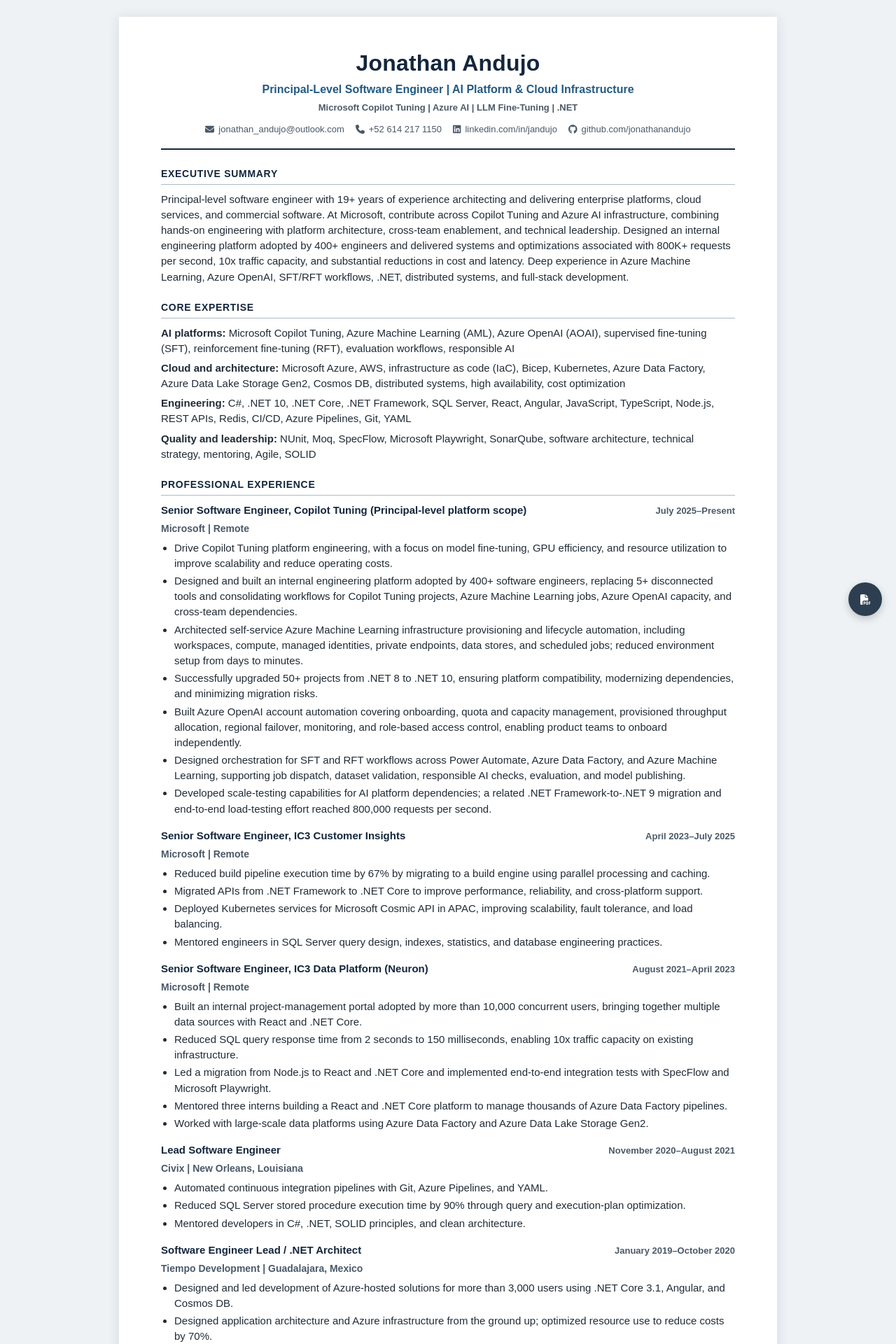
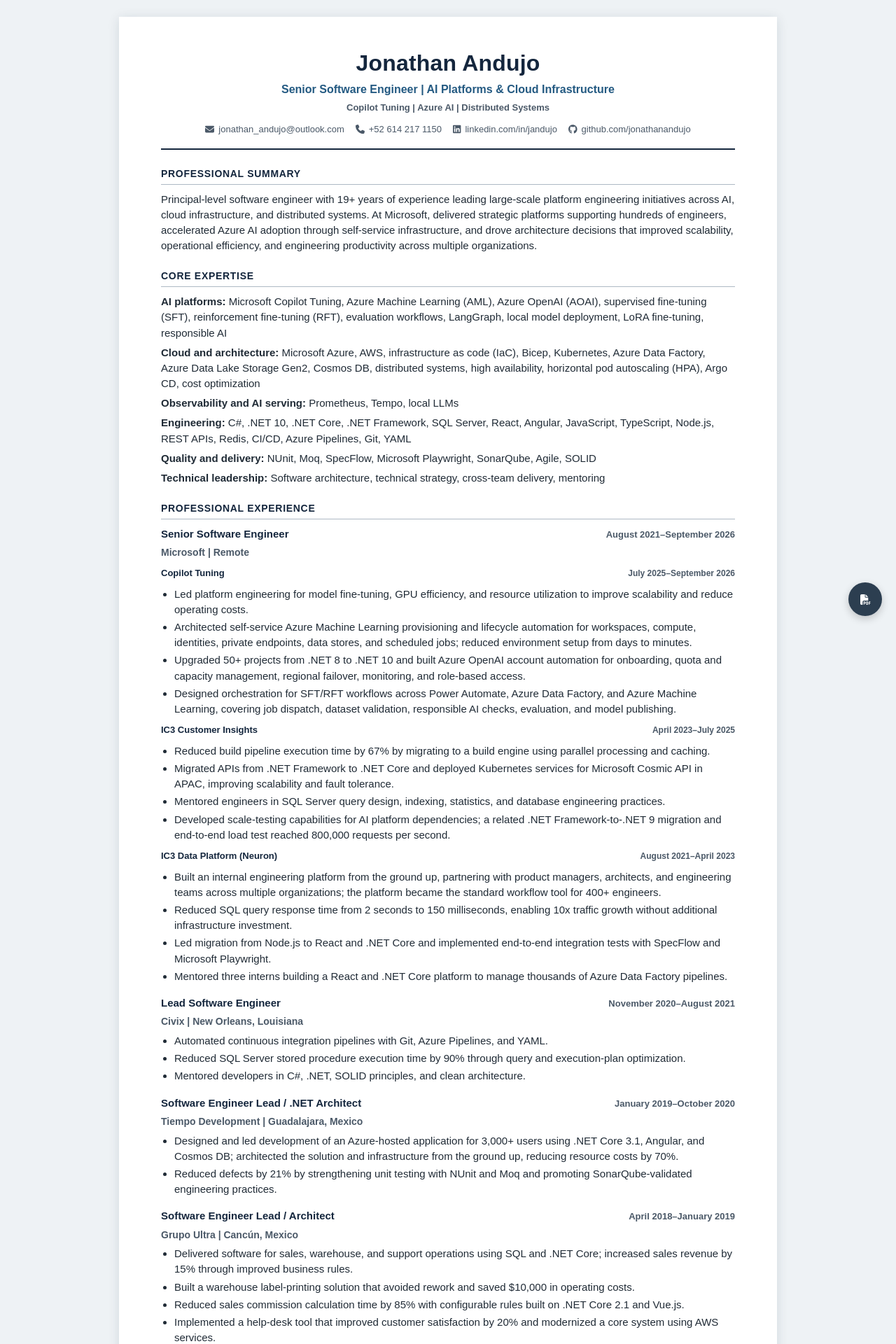
Before and after one commit to jonathanandujo/jonathanandujo.github.io, a Jekyll site: the page index.html, which Jekyll copies as it is, in a window 1280 px wide. Shown: the top 1920 px of the page at 70% size. Built offline with Jekyll 4.4.1, drawn with Linux system fonts in a browser that asks for light colours; some of the changed text lies outside the part shown.

Commit message:
Improved resume v0

```diff
--- a/assets/main.css
+++ b/assets/main.css
@@ -165,6 +165,37 @@
     margin: 0 0 3px;
 }
 
+.team {
+    margin-top: 9px;
+}
+
+.teamHeader {
+    display: flex;
+    align-items: baseline;
+    justify-content: space-between;
+    gap: 4px 16px;
+}
+
+.teamTitle {
+    margin: 0;
+    color: var(--primary);
+    font-size: 13px;
+    font-weight: 700;
+}
+
+.teamDate {
+    flex: 0 0 auto;
+    margin: 0;
+    color: var(--muted);
+    font-size: 12px;
+    font-weight: 600;
+}
+
+.team ul {
+    margin: 3px 0 0;
+    padding-left: 19px;
+}
+
 @media (max-width: 700px) {
     .page {
         margin: 0;
@@ -243,8 +274,13 @@
     }
 
     .jobDate,
-    .jobCompany {
+    .jobCompany,
+    .teamDate {
         font-size: 9pt;
+    }
+
+    .teamTitle {
+        font-size: 9.5pt;
     }
 }
 
@@ -281,7 +317,7 @@
 
 
 /* ========================================
-   PRINT STYLES - Single Page PDF
+   Compact print styles
    ======================================== */
 @media print {
     /* Hide non-print elements */
@@ -352,6 +388,10 @@
         padding-bottom: 2px;
     }
 
+    .section {
+        margin-bottom: 8px;
+    }
+
     .professionalSummary .sectionHeader {
         margin-top: 0;
     }
@@ -385,7 +425,18 @@
     }
 
     .job {
-        margin-bottom: 7px;
+        margin-bottom: 5px;
+    }
+
+    .team {
+        margin-top: 5px;
+    }
+
+    .job li,
+    .team li {
+        font-size: 8pt;
+        line-height: 1.18;
+        margin-bottom: 1px;
     }
 
     .jobTitle {
@@ -484,12 +535,6 @@
         display: none;
     }
 
-    @media print {
-    .page-break {
-        page-break-before: always;
-        break-before: page;
-    }
-}
 }
 
 /* ========================================
--- a/index.html
+++ b/index.html
@@ -2,24 +2,22 @@
 <html lang="en">
 
 <head>
-	<title>Jonathan Andujo | Principal-Level Software Engineer | AI Platform &amp; Cloud</title>
+	<title>Jonathan Andujo | Senior Software Engineer | AI Platforms &amp; Cloud</title>
 	<meta charset="utf-8">
 	<meta name="viewport" content="width=device-width, initial-scale=1">
-	<meta name="description" content="Jonathan Andujo - Senior Technology Leader driving AI platforms, cloud modernization, and high-performance engineering teams at Microsoft and beyond.">
-	<meta name="keywords" content="CTO, Engineering Manager, IT Director, Head of Technology, Technical Leadership, AI, Azure, Microsoft, Digital Transformation, Copilot, LLM">
+	<meta name="description"
+		content="Jonathan Andujo - Senior Software Engineer with 19+ years of experience building AI platforms, cloud infrastructure, and distributed systems.">
+	<meta name="keywords"
+		content="Senior Software Engineer, AI Platforms, Azure, Kubernetes, Microsoft Copilot, LLM, Distributed Systems, .NET">
 	<meta name="author" content="Jonathan Andujo">
 	<meta http-equiv="Cache-control" content="public">
 
-	<!-- Open Graph -->
-	<meta property="og:title" content="Jonathan Andujo - Senior Technology Leader">
-	<meta property="og:description" content="18+ years leading engineering teams, AI platforms, and enterprise-scale modernization">
-	<meta property="og:type" content="website">
-
+	<meta property="og:title" content="Jonathan Andujo | Senior Software Engineer">
+	<meta property="og:description"
+		content="Senior software engineering across AI platforms, Azure, cloud infrastructure, .NET, and distributed systems.">
+	<meta property="og:type" content="profile">
 	<script defer src="https://use.fontawesome.com/releases/v6.5.2/js/all.js" crossorigin="anonymous"></script>
 	<link id="favicon" rel="shortcut icon" href="favicon.ico">
-	<meta property="og:description"
-		content="AI platform engineering, Microsoft Copilot Tuning, Azure infrastructure, .NET, and enterprise-scale systems.">
-	<meta property="og:type" content="profile">
 	<link rel="stylesheet" href="assets/main.css">
 	<link rel="icon" href="favicon.ico">
 	<!-- Microsoft Clarity Analytics -->
@@ -37,8 +35,8 @@
 		<div class="sheet">
 			<header class="header">
 				<h1 class="titleName">Jonathan Andujo</h1>
-				<p class="titlePosition">Principal-Level Software Engineer | AI Platform &amp; Cloud Infrastructure</p>
-				<p class="titleFocus">Microsoft Copilot Tuning | Azure AI | LLM Fine-Tuning | .NET</p>
+				<p class="titlePosition">Senior Software Engineer | AI Platforms &amp; Cloud Infrastructure</p>
+				<p class="titleFocus">Copilot Tuning | Azure AI | Distributed Systems</p>
 				<address class="titleContact">
 					<a href="mailto:jonathan_andujo@outlook.com" target="_blank">
 						<i class="fas fa-envelope" aria-hidden="true"></i>
@@ -60,29 +58,29 @@
 			</header>
 
 			<section class="section" aria-labelledby="summary-heading">
-				<h2 class="sectionHeader" id="summary-heading">Executive Summary</h2>
-				<p class="summary">Principal-level software engineer with 19+ years of experience architecting and
-					delivering enterprise platforms, cloud services, and commercial software. At Microsoft, contribute
-					across Copilot Tuning and Azure AI infrastructure, combining hands-on engineering with platform
-					architecture, cross-team enablement, and technical leadership. Designed an internal engineering
-					platform adopted by 400+ engineers and delivered systems and optimizations associated with 800K+
-					requests per second, 10x traffic capacity, and substantial reductions in cost and latency. Deep
-					experience in Azure Machine Learning, Azure OpenAI, SFT/RFT workflows, .NET, distributed systems,
-					and full-stack development.</p>
+				<h2 class="sectionHeader" id="summary-heading">Professional Summary</h2>
+				<p class="summary">Principal-level software engineer with 19+ years of experience leading large-scale
+					platform engineering initiatives across AI, cloud infrastructure, and distributed systems. At
+					Microsoft, delivered strategic platforms supporting hundreds of engineers, accelerated Azure AI
+					adoption through self-service infrastructure, and drove architecture decisions that improved
+					scalability, operational efficiency, and engineering productivity across multiple organizations.</p>
 			</section>
 
 			<section class="section" aria-labelledby="expertise-heading">
 				<h2 class="sectionHeader" id="expertise-heading">Core Expertise</h2>
 				<p><strong>AI platforms:</strong> Microsoft Copilot Tuning, Azure Machine Learning (AML), Azure OpenAI
 					(AOAI), supervised fine-tuning (SFT), reinforcement fine-tuning (RFT), evaluation workflows,
-					responsible AI</p>
+					LangGraph, local model deployment, LoRA fine-tuning, responsible AI</p>
 				<p><strong>Cloud and architecture:</strong> Microsoft Azure, AWS, infrastructure as code (IaC), Bicep,
 					Kubernetes, Azure Data Factory, Azure Data Lake Storage Gen2, Cosmos DB, distributed systems, high
-					availability, cost optimization</p>
+					availability, horizontal pod autoscaling (HPA), Argo CD, cost optimization</p>
+				<p><strong>Observability and AI serving:</strong> Prometheus, Tempo, local LLMs</p>
 				<p><strong>Engineering:</strong> C#, .NET 10, .NET Core, .NET Framework, SQL Server, React, Angular,
 					JavaScript, TypeScript, Node.js, REST APIs, Redis, CI/CD, Azure Pipelines, Git, YAML</p>
-				<p><strong>Quality and leadership:</strong> NUnit, Moq, SpecFlow, Microsoft Playwright, SonarQube,
-					software architecture, technical strategy, mentoring, Agile, SOLID</p>
+				<p><strong>Quality and delivery:</strong> NUnit, Moq, SpecFlow, Microsoft Playwright, SonarQube,
+					Agile, SOLID</p>
+				<p><strong>Technical leadership:</strong> Software architecture, technical strategy, cross-team
+					delivery, mentoring</p>
 			</section>
 
 			<section class="section" aria-labelledby="experience-heading">
@@ -90,70 +88,68 @@
 
 				<article class="job">
 					<div class="jobHeader">
-						<h3 class="jobTitle">Senior Software Engineer, Copilot Tuning <span
-								class="scopeNote">(Principal-level platform scope)</span></h3>
-						<p class="jobDate">July 2025–Present</p>
+						<h3 class="jobTitle">Senior Software Engineer</h3>
+						<p class="jobDate">August 2021–September 2026</p>
 					</div>
 					<p class="jobCompany">Microsoft | Remote</p>
-					<ul>
-						<li>Drive Copilot Tuning platform engineering, with a focus on model fine-tuning, GPU
-							efficiency, and resource utilization to improve scalability and reduce operating costs.</li>
-						<li>Designed and built an internal engineering platform adopted by 400+ software engineers,
-							replacing 5+ disconnected tools and consolidating workflows for Copilot Tuning projects,
-							Azure Machine Learning jobs, Azure OpenAI capacity, and cross-team dependencies.</li>
-						<li>Architected self-service Azure Machine Learning infrastructure provisioning and lifecycle
-							automation, including workspaces, compute, managed identities, private endpoints, data
-							stores, and scheduled jobs; reduced environment setup from days to minutes.</li>
-						<li>Successfully upgraded 50+ projects from .NET 8 to .NET 10, ensuring platform compatibility,
-							modernizing dependencies, and minimizing migration risks.</li>
-						<li>Built Azure OpenAI account automation covering onboarding, quota and capacity management,
-							provisioned throughput allocation, regional failover, monitoring, and role-based access
-							control, enabling product teams to onboard independently.</li>
-						<li>Designed orchestration for SFT and RFT workflows across Power Automate, Azure Data Factory,
-							and Azure Machine Learning, supporting job dispatch, dataset validation, responsible AI
-							checks, evaluation, and model publishing.</li>
-						<li>Developed scale-testing capabilities for AI platform dependencies; a related .NET
-							Framework-to-.NET 9 migration and end-to-end load-testing effort reached 800,000 requests
-							per second.</li>
-					</ul>
-				</article>
 
-				<article class="job">
-					<div class="jobHeader">
-						<h3 class="jobTitle">Senior Software Engineer, IC3 Customer Insights</h3>
-						<p class="jobDate">April 2023–July 2025</p>
+					<div class="team">
+						<div class="teamHeader">
+							<h4 class="teamTitle">Copilot Tuning</h4>
+							<p class="teamDate">July 2025–September 2026</p>
+						</div>
+						<ul>
+							<li>Led platform engineering for model fine-tuning, GPU efficiency, and resource
+								utilization to improve scalability and reduce operating costs.</li>
+
+							<li>Architected self-service Azure Machine Learning provisioning and lifecycle
+								automation for workspaces, compute, identities, private endpoints, data stores, and
+								scheduled jobs; reduced environment setup from days to minutes.</li>
+							<li>Upgraded 50+ projects from .NET 8 to .NET 10 and built Azure OpenAI account
+								automation for onboarding, quota and capacity management, regional failover,
+								monitoring, and role-based access.</li>
+							<li>Designed orchestration for SFT/RFT workflows across Power Automate, Azure Data
+								Factory, and Azure Machine Learning, covering job dispatch, dataset validation,
+								responsible AI checks, evaluation, and model publishing.</li>
+						</ul>
 					</div>
-					<p class="jobCompany">Microsoft | Remote </p>
-					<ul>
-						<li>Reduced build pipeline execution time by 67% by migrating to a build engine using parallel
-							processing and caching.</li>
-						<li>Migrated APIs from .NET Framework to .NET Core to improve performance, reliability, and
-							cross-platform support.</li>
-						<li>Deployed Kubernetes services for Microsoft Cosmic API in APAC, improving scalability, fault
-							tolerance, and load balancing.</li>
-						<li>Mentored engineers in SQL Server query design, indexes, statistics, and database engineering
-							practices.</li>
-					</ul>
-				</article>
 
-				<article class="job">
-					<div class="jobHeader">
-						<h3 class="jobTitle">Senior Software Engineer, IC3 Data Platform (Neuron)</h3>
-						<p class="jobDate">August 2021–April 2023</p>
+					<div class="team">
+						<div class="teamHeader">
+							<h4 class="teamTitle">IC3 Customer Insights</h4>
+							<p class="teamDate">April 2023–July 2025</p>
+						</div>
+						<ul>
+							<li>Reduced build pipeline execution time by 67% by migrating to a build engine using
+								parallel processing and caching.</li>
+							<li>Migrated APIs from .NET Framework to .NET Core and deployed Kubernetes services
+								for Microsoft Cosmic API in APAC, improving scalability and fault tolerance.</li>
+							<li>Mentored engineers in SQL Server query design, indexing, statistics, and database
+								engineering practices.</li>
+							<li>Developed scale-testing capabilities for AI platform dependencies; a related
+								.NET Framework-to-.NET 9 migration and end-to-end load test reached 800,000 requests
+								per second.</li>
+						</ul>
 					</div>
-					<p class="jobCompany">Microsoft | Remote </p>
-					<ul>
-						<li>Built an internal project-management portal adopted by more than 10,000 concurrent users,
-							bringing together multiple data sources with React and .NET Core.</li>
-						<li>Reduced SQL query response time from 2 seconds to 150 milliseconds, enabling 10x traffic
-							capacity on existing infrastructure.</li>
-						<li>Led a migration from Node.js to React and .NET Core and implemented end-to-end integration
-							tests with SpecFlow and Microsoft Playwright.</li>
-						<li>Mentored three interns building a React and .NET Core platform to manage thousands of Azure
-							Data Factory pipelines.</li>
-						<li>Worked with large-scale data platforms using Azure Data Factory and Azure Data Lake Storage
-							Gen2.</li>
-					</ul>
+
+					<div class="team">
+						<div class="teamHeader">
+							<h4 class="teamTitle">IC3 Data Platform (Neuron)</h4>
+							<p class="teamDate">August 2021–April 2023</p>
+						</div>
+						<ul>
+							<li>Built an internal engineering platform from the ground up, partnering with product
+								managers, architects, and engineering teams across multiple organizations; the platform
+								became the standard workflow tool for 400+ engineers.</li>
+							<li>Reduced SQL query response time from 2 seconds to 150 milliseconds, enabling 10x traffic
+								growth without additional infrastructure investment.</li>
+							<li>Led migration from Node.js to React and .NET Core and implemented end-to-end
+								integration tests with SpecFlow and Microsoft Playwright.</li>
+							<li>Mentored three interns building a React and .NET Core platform to manage thousands
+								of Azure Data Factory pipelines.</li>
+						</ul>
+					</div>
+
 				</article>
 
 				<article class="job">
@@ -177,10 +173,9 @@
 					</div>
 					<p class="jobCompany">Tiempo Development | Guadalajara, Mexico</p>
 					<ul>
-						<li>Designed and led development of Azure-hosted solutions for more than 3,000 users using .NET
-							Core 3.1, Angular, and Cosmos DB.</li>
-						<li>Designed application architecture and Azure infrastructure from the ground up; optimized
-							resource use to reduce costs by 70%.</li>
+						<li>Designed and led development of an Azure-hosted application for 3,000+ users using .NET
+							Core 3.1, Angular, and Cosmos DB; architected the solution and infrastructure from the
+							ground up, reducing resource costs by 70%.</li>
 						<li>Reduced defects by 21% by strengthening unit testing with NUnit and Moq and promoting
 							SonarQube-validated engineering practices.</li>
 					</ul>
@@ -198,7 +193,7 @@
 						<li>Built a warehouse label-printing solution that avoided rework and saved $10,000 in operating
 							costs.</li>
 						<li>Reduced sales commission calculation time by 85% with configurable rules built on .NET Core
-							2.1 and Angular.</li>
+							2.1 and Vue.js.</li>
 						<li>Implemented a help-desk tool that improved customer satisfaction by 20% and modernized a
 							core system using AWS services.</li>
 					</ul>
@@ -267,27 +262,31 @@
 							application for banks and government offices.</li>
 					</ul>
 				</article>
+			</section>
 
+			<section class="section" aria-labelledby="venture-heading">
+				<h2 class="sectionHeader" id="venture-heading">Entrepreneurial Experience</h2>
 				<article class="job">
 					<div class="jobHeader">
-						<h3 class="jobTitle">Software Developer and Architect, Freelance</h3>
+						<h3 class="jobTitle">Founder &amp; Software Architect</h3>
 						<p class="jobDate">September 2007–October 2020</p>
 					</div>
-					<p class="jobCompany">VYTES | Mexico</p>
+					<p class="jobCompany">VYTES | Independent venture; consulting alongside full-time roles.</p>
 					<ul>
-						<li>Designed and delivered business software and electronic invoicing products using .NET
-							Framework and SQL Server; the invoicing service supported more than 40 clients on
-							infrastructure costing under $50 per month.</li>
-						<li>Optimized a payroll system to process more than 60,000 requests in 25 minutes on a
+						<li>Built business software and electronic invoicing products with .NET and SQL Server;
+							supported 40+ invoicing clients on infrastructure costing under $50 per month.</li>
+						<li>Optimized a payroll system to process 60,000+ requests in 25 minutes on a
 							development-tier server, improving performance by 80%.</li>
-						<li>Applied user-centered design and agile practices to deliver maintainable software tailored
-							to client needs.</li>
+						<li><strong>Kubernetes application:</strong> Built and operated a production-style Kubernetes
+							platform implementing GitOps with Argo CD, HPA-based autoscaling, Prometheus metrics, Tempo
+							distributed tracing, and local AI model serving to deepen expertise in cloud-native platform
+							operations.</li>
+						<li><strong>ICM resolver:</strong> Built an incident resolver using Playwright and
+							LangGraph with local models for analysis; it automatically applies eligible mitigations
+							and requires human approval for escalated mitigations.</li>
 					</ul>
 				</article>
 			</section>
-
-			<div class="page-break"></div>
-
 
 			<section class="section" aria-labelledby="education-heading">
 				<h2 class="sectionHeader" id="education-heading">Education</h2>
```
